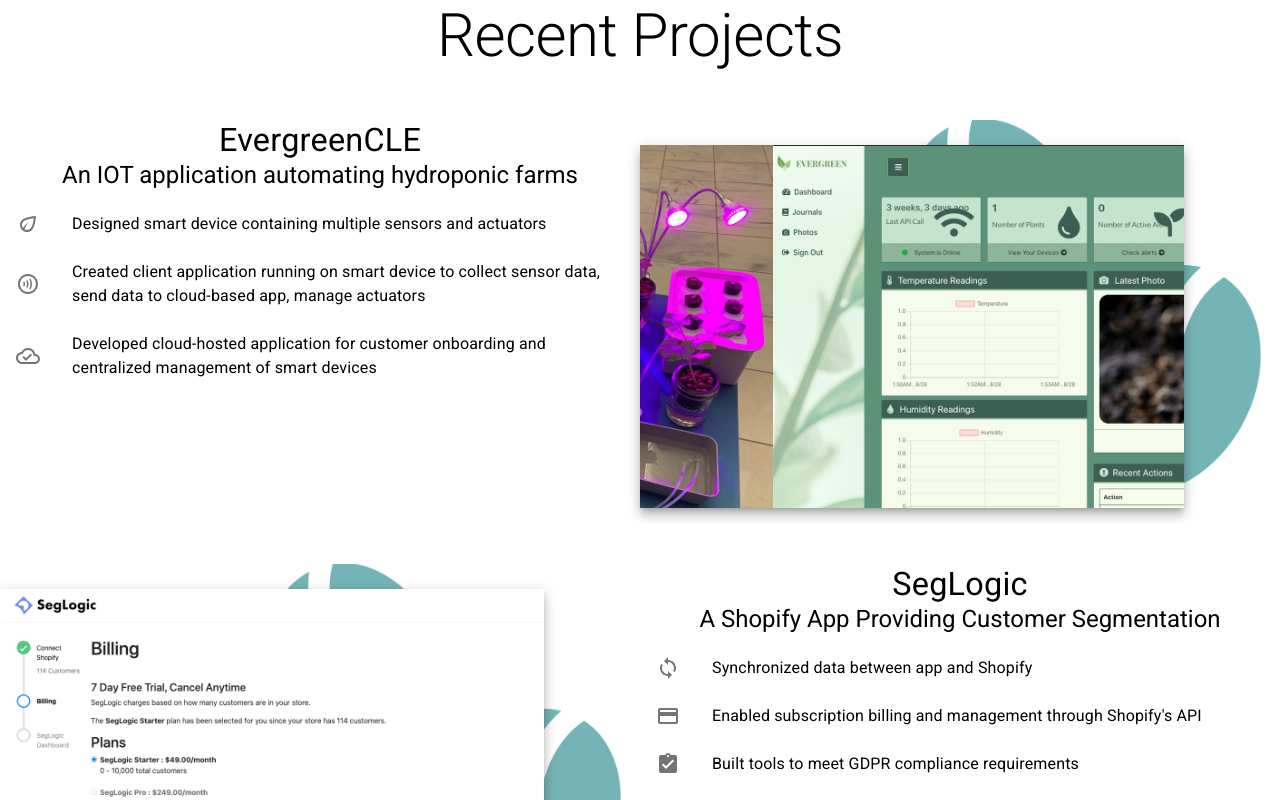
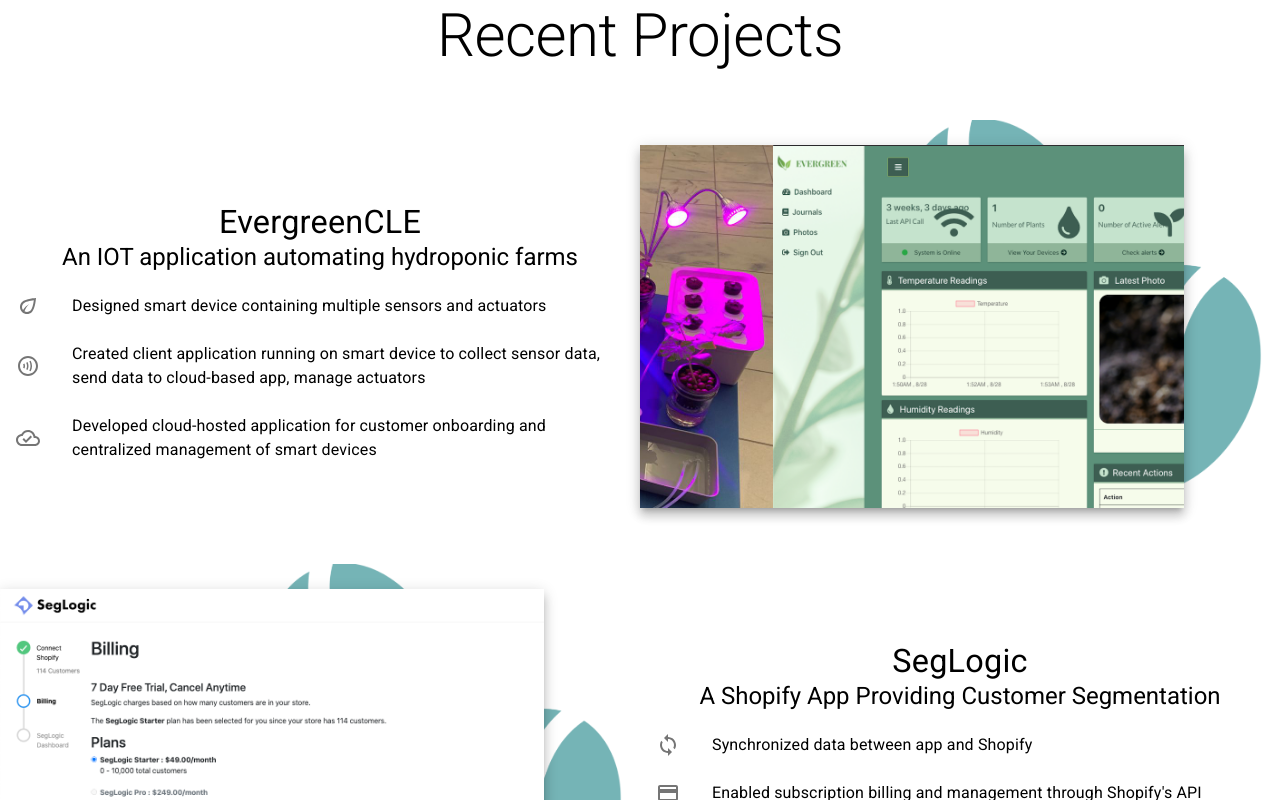
Before and after one commit to dmegbert/gingerbeans, a React app in the folder gb-ui/: page / in a window 1280 px wide. Shown: the part 1720-2520 px from the top of the page. Built offline with nearby package versions, Linux system fonts and the light colour scheme.

Commit message:
Updata seglogic description and tell wapplyzer about react

```diff
--- a/gb-ui/src/sections/GingerHero.js
+++ b/gb-ui/src/sections/GingerHero.js
@@ -34,7 +34,7 @@
 	const classes = useStyles()
 	return (
 		<>
-		<div className={classes.heroImage}>
+		<div className={classes.heroImage} data-react={16}>
 			<div className={classes.heroText}>
 				<Typography variant="h5" color="secondary" paragraph align="center">
 					Delivering superior technology solutions
--- a/gb-ui/src/sections/Portfolio.js
+++ b/gb-ui/src/sections/Portfolio.js
@@ -13,9 +13,9 @@
 import CloudDoneOutlinedIcon from "@material-ui/icons/CloudDoneOutlined"
 import ContactlessOutlinedIcon from "@material-ui/icons/ContactlessOutlined"
 import EcoOutlinedIcon from "@material-ui/icons/EcoOutlined"
-import AssignmentTurnedInIcon from "@material-ui/icons/AssignmentTurnedIn"
 import CreditCardIcon from "@material-ui/icons/CreditCard"
 import SyncIcon from "@material-ui/icons/Sync"
+import ShoppingCartOutlinedIcon from '@material-ui/icons/ShoppingCartOutlined';
 
 import evergreen1 from "../imgs/evergreen-home.png"
 import evergreen2 from "../imgs/evergreen-protoype.jpg"
@@ -98,7 +98,7 @@
           direction="row"
           spacing={0}
           justify="center"
-          alignItems="flex-start"
+          alignItems="center"
         >
           <Grid item xs={12} sm={12} md={6} style={{ textAlign: "center" }}>
             <Typography variant="h4">EvergreenCLE</Typography>
@@ -147,7 +147,7 @@
           direction="row-reverse"
           spacing={0}
           justify="center"
-          alignItems="flex-start"
+          alignItems="center"
         >
           <Grid item xs={12} sm={12} md={6} style={{ textAlign: "center" }}>
             <Typography variant="h4">SegLogic</Typography>
@@ -169,9 +169,9 @@
               </ListItem>
               <ListItem>
                 <ListItemIcon>
-                  <AssignmentTurnedInIcon />
+                  <ShoppingCartOutlinedIcon/>
                 </ListItemIcon>
-                <ListItemText primary="Built tools to meet GDPR compliance requirements" />
+                <ListItemText primary="Developed install process for the Shopify app" />
               </ListItem>
             </List>
             <Typography variant="body1" color="textSecondary"></Typography>
```
